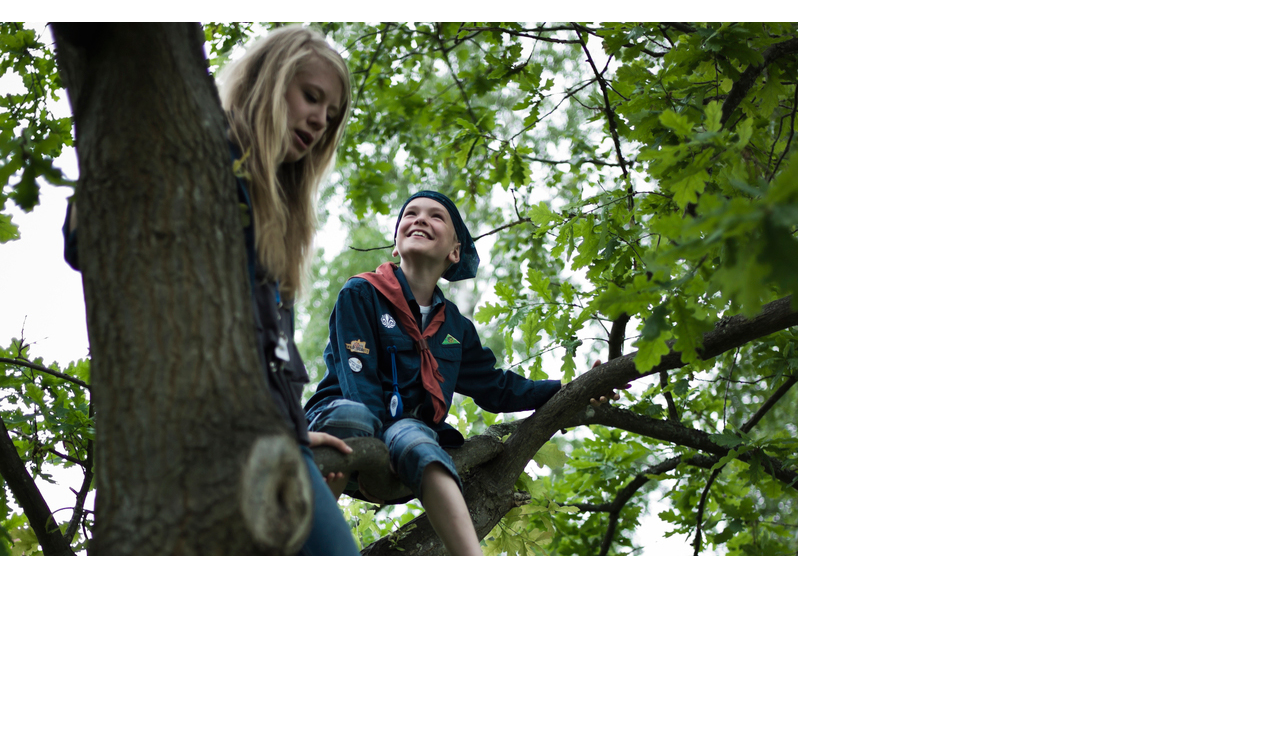
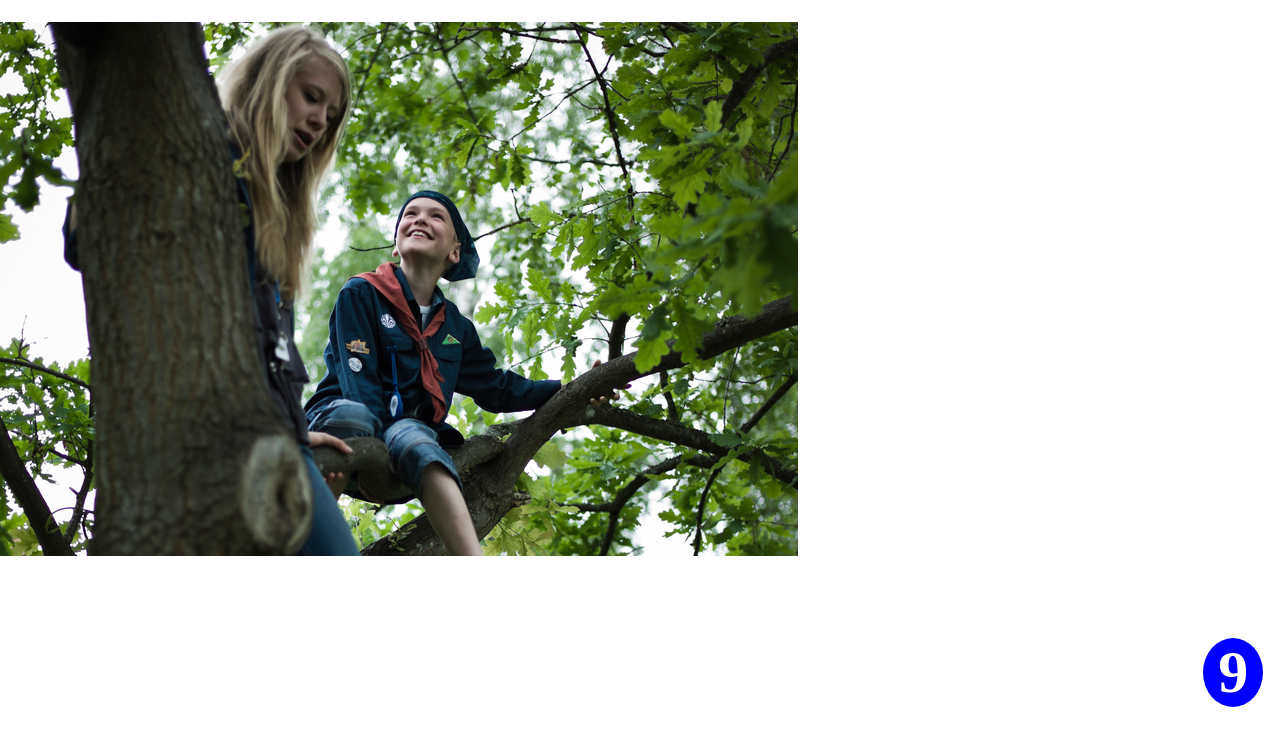
Before and after one commit to FastAlexander80/Slutprojekt, a plain HTML site: page index.html in a window 1280 px wide. Shown: the part 58-800 px from the top of the page. Drawn offline with Linux system fonts and the light colour scheme.

Commit message:
Button to go to start

```diff
--- a/index.css
+++ b/index.css
@@ -37,8 +37,20 @@ a{
     background-color: rgb(39, 39, 129);
 }
 .bild{
-    width: 40%;
     position: absolute;
     top: 10%;
-    height: 80%;
 }
+.button{
+    z-index: 10;
+    position: absolute;
+    width: 60px;
+    border-radius: 80%;
+    text-align: center;
+    font-size: 20px;
+    font-size: 60px;
+    font-weight: bold;
+    background-color: blue;
+    color: white;
+    top:87%;
+    left: 94%;
+}
--- a/index.html
+++ b/index.html
@@ -32,6 +32,11 @@
     <div class="bild">
         <img src="Scouter.jpg" alt="">
     </div>
+    <div class="infoRuta">
 
+    </div>
+    <div class="button">
+        <a href="">9</a>
+    </div>
 </body>
 </html>
```
